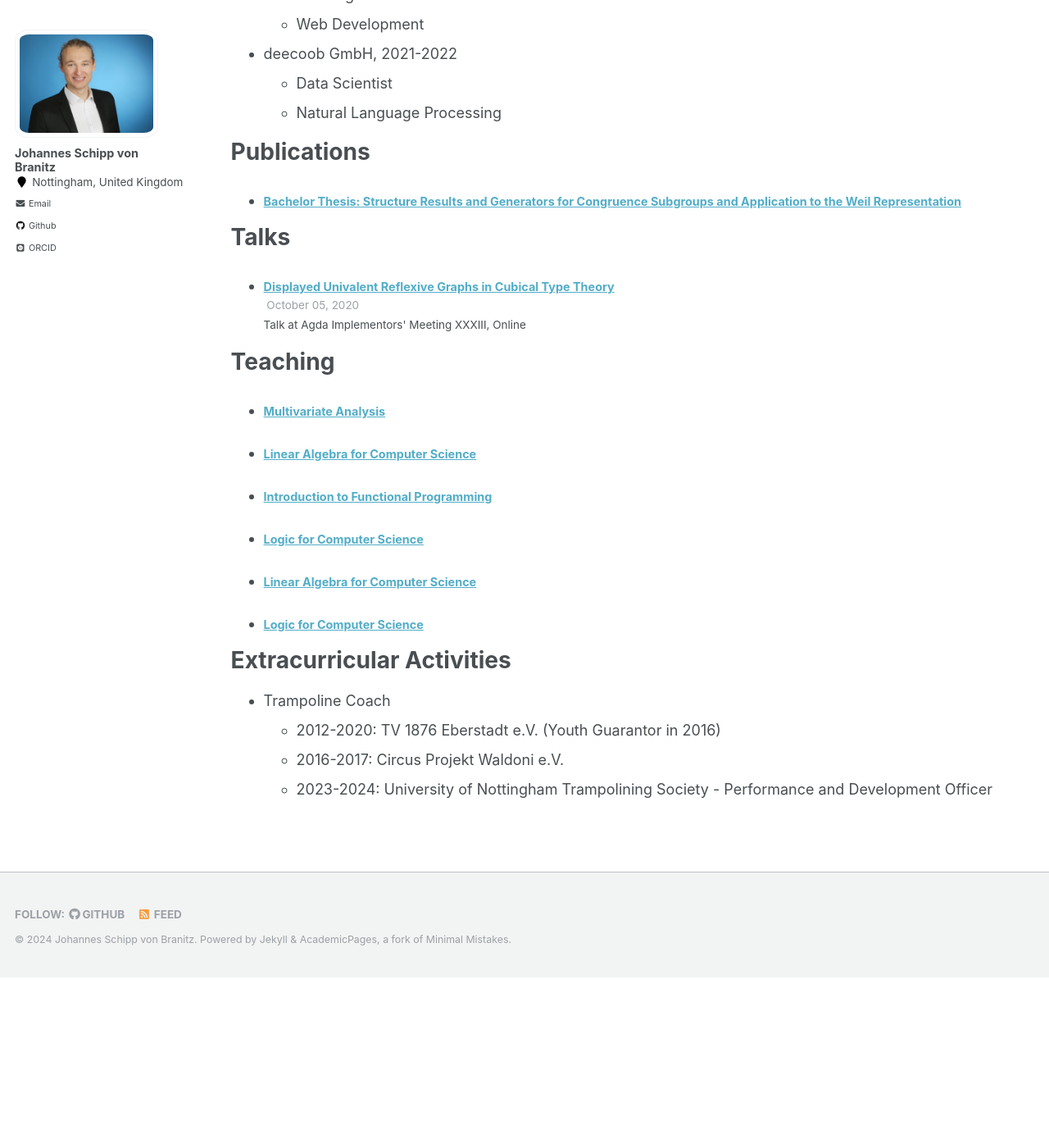
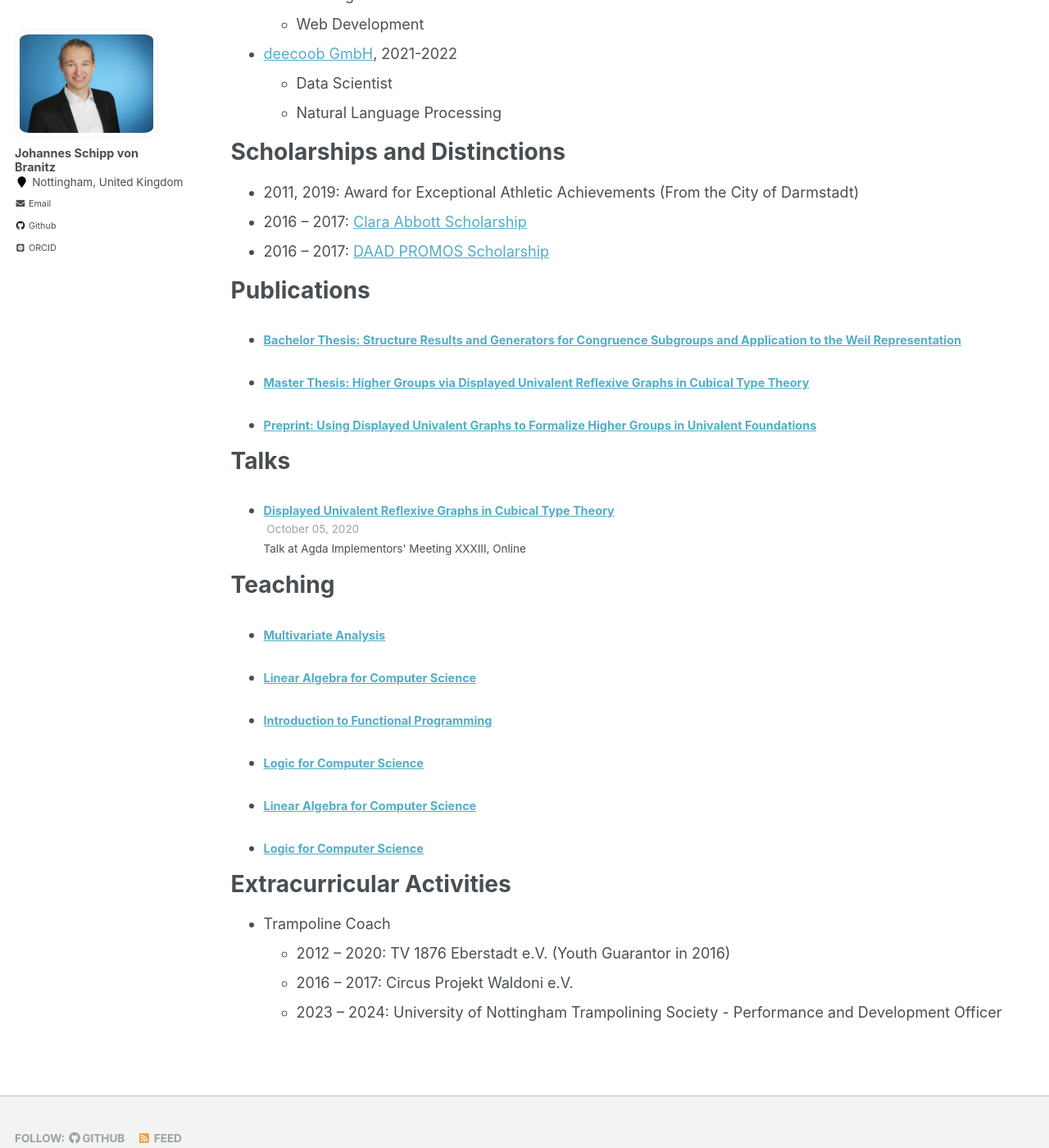
Before and after one commit to Schippmunk/Schippmunk.github.io, a Jekyll site: the page built from _pages/cv.md, in a window 1280 px wide and 1400 px high, scrolled down 581 px. Shown: the whole window at 82% size. Built offline with Jekyll 4.4.1, drawn with Linux system fonts in a browser that asks for light colours; some web fonts are replaced; before the commit the page ends 1773 px from its top, so only the background shows below that; some of the changed text lies outside the part shown.

Commit message:
files publications talks cv

```diff
--- a/_includes/archive-single.html
+++ b/_includes/archive-single.html
@@ -41,7 +41,11 @@
         {% if post.collection == 'teaching' %}
           <p> {{ post.type }}, <i>{{ post.venue }}</i>, {{ post.date | default: "1900-01-01" | date: "%Y" }} </p>
         {% elsif post.collection == 'publications' %}
-          <p>Published in <i>{{ post.venue }}</i>, {{ post.date | default: "1900-01-01" | date: "%Y" }} </p>
+          {% if post.info %}
+            <p>{{ post.info }}</p>
+          {% else %}
+            <p>Published in <i>{{ post.venue }}</i>, {{ post.date | default: "1900-01-01" | date: "%Y" }} </p>
+          {% endif %}
         {% elsif post.date %}
          <p class="page__date"><strong><i class="fa fa-fw fa-calendar" aria-hidden="true"></i> {{ site.data.ui-text[site.locale].date_label | default: "Published:" }}</strong> <time datetime="{{ post.date | default: "1900-01-01" | date_to_xmlschema }}">{{ post.date | default: "1900-01-01" | date: "%B %d, %Y" }}</time></p>
         {% endif %}
--- a/_pages/cv.md
+++ b/_pages/cv.md
@@ -19,16 +19,23 @@ Education
 
 Work experience
 ======
-* Software AG, 2013
+* [Software AG](https://www.softwareag.com/), 2013
   * Internship
 
-* DICOS GmbH Kommunikationssysteme, 2017-2019
+* [DICOS GmbH Kommunikationssysteme](https://www.dicos.de/), 2017-2019
   * Working Student
   * Web Development
 
-* deecoob GmbH, 2021-2022
+* [deecoob GmbH](https://www.deecoob.com/), 2021-2022
   * Data Scientist
   * Natural Language Processing
+
+Scholarships and Distinctions
+======
+* 2011, 2019: Award for Exceptional Athletic Achievements (From the City of Darmstadt)
+* 2016 -- 2017: [Clara Abbott Scholarship](https://clara.abbott.com/)
+* 2016 -- 2017: [DAAD PROMOS Scholarship](https://www.daad.de/de/infos-services-fuer-hochschulen/weiterfuehrende-infos-zu-daad-foerderprogrammen/promos/)
+
 
 Publications
 ======
@@ -51,6 +58,6 @@ Teaching
 Extracurricular Activities
 ======
 * Trampoline Coach
-  * 2012-2020: TV 1876 Eberstadt e.V. (Youth Guarantor in 2016)
-  * 2016-2017: Circus Projekt Waldoni e.V.
-  * 2023-2024: University of Nottingham Trampolining Society - Performance and Development Officer
+  * 2012 -- 2020: TV 1876 Eberstadt e.V. (Youth Guarantor in 2016)
+  * 2016 -- 2017: Circus Projekt Waldoni e.V.
+  * 2023 -- 2024: University of Nottingham Trampolining Society - Performance and Development Officer
--- /dev/null
+++ b/_publications/2020-master.md
@@ -0,0 +1,13 @@
+---
+title: "Master Thesis: Higher Groups via Displayed Univalent Reflexive Graphs in Cubical Type Theory"
+collection: publications
+permalink: /publication/2018-bachelor
+excerpt:
+date: 2020-10-22
+venue:
+paperurl:
+citation:
+info: ""
+---
+
+[Download PDF](/files/master.pdf)
--- /dev/null
+++ b/_publications/2021-durgs.md
@@ -0,0 +1,13 @@
+---
+title: "Preprint: Using Displayed Univalent Graphs to Formalize Higher Groups in Univalent Foundations"
+collection: publications
+permalink: /publication/2021-durgs
+excerpt:
+date: 2021-10-13
+venue:
+paperurl:
+citation:
+info: ""
+---
+
+[Download PDF](/files/durgs.pdf)
```
Also changed, not shown: _data/navigation.yml (+4 -4 lines), _publications/2018-bachelor.md (+1 -0 lines), 2 other files.
